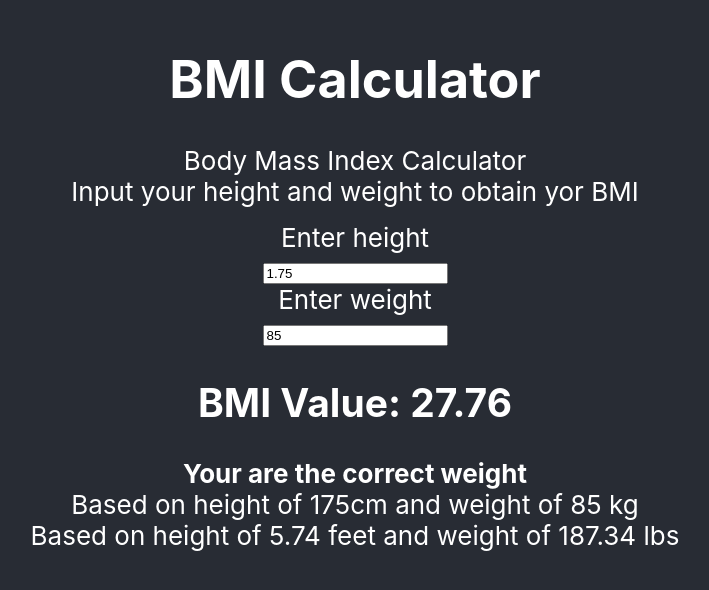
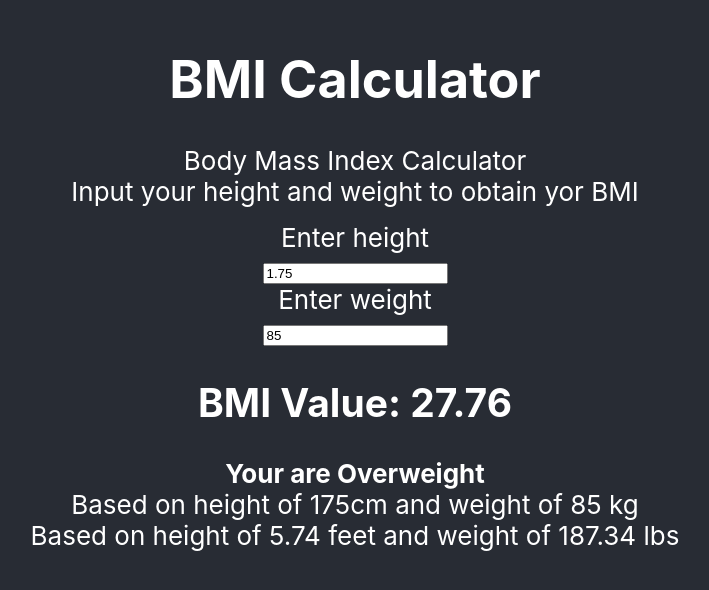
Before and after one commit to maxgdev/bmi-calculator, a React (Create React App) app: page / in a window 1280 px wide. Shown: the part 118-708 px from the top of the page, without its empty margins (285-994 px from the left). Built offline with nearby package versions, Linux system fonts and the light colour scheme.

Commit message:
Added correct bmi values to displayBMIStatus function

```diff
--- a/src/components/outputBMI.js
+++ b/src/components/outputBMI.js
@@ -1,15 +1,15 @@
 import React from 'react';
 
 export default function OutputBMI({ height, weight, bmiValue }) {
-    let bmiTest = 24.5; // Dummy test values
+    let bmiTest = 17.5; // Dummy test values
 
-    function displayBMIStatus(){
+    function displayBMIStatus(bmiValue){
         let bmiStatus = '';
-        if (bmiTest > 50) {
+        if (bmiValue > 29.9) {
             bmiStatus = 'Obese';
-        } else if (bmiTest > 40){
+        } else if (bmiValue > 25){
             bmiStatus = 'Overweight';
-        } else if(bmiTest > 22) {
+        } else if(bmiValue > 18.4) {
             bmiStatus = 'the correct weight';
         } else {
             bmiStatus = 'Underweight';
@@ -19,7 +19,7 @@ export default function OutputBMI({ height, weight, bmiValue }) {
     return (
         <>
             <h2>BMI Value: {bmiValue}</h2>
-            <strong>{`Your are ${displayBMIStatus()}`}</strong>
+            <strong>{`Your are ${displayBMIStatus(bmiValue)}`}</strong>
             <p>Based on height of {height * 100}cm and weight of {weight} kg</p>
             <p>Based on height of {(height * 100 * 0.0328084).toFixed(2)} feet and weight of  { (weight * 2.204).toFixed(2)} lbs</p>
         </>
```
